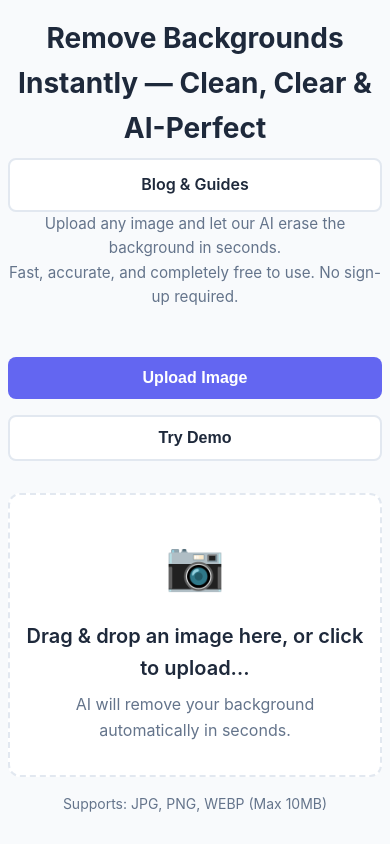
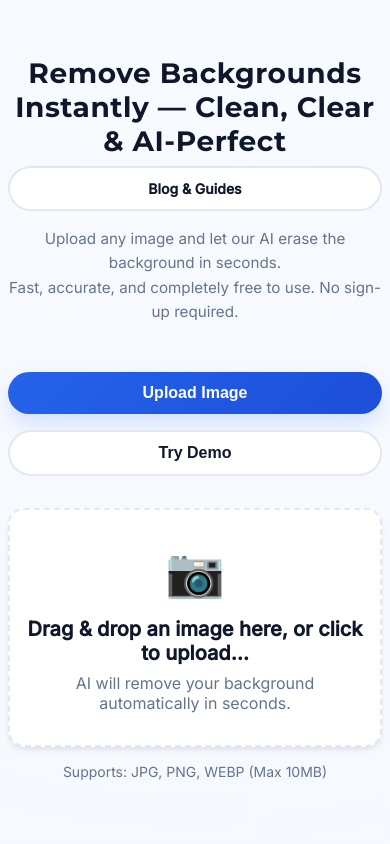
Before and after one commit to vinayakganiger0002-lgtm/bgremover, a website: page public/index.html in a window 390 px wide. Shown: the top 844 px of the page. Drawn offline with Linux system fonts and the light colour scheme.

Commit message:
new styles

```diff
--- a/public/index.html
+++ b/public/index.html
@@ -20,6 +20,10 @@
             crossorigin="anonymous"></script>
 
         <title>Remove Backgrounds Instantly — Clean, Clear &amp; AI-Perfect</title>
+        <link rel="preconnect" href="https://fonts.googleapis.com">
+<link rel="preconnect" href="https://fonts.gstatic.com" crossorigin>
+<link href="https://fonts.googleapis.com/css2?family=Montserrat:wght@600;700&family=Inter:wght@400;500&display=swap" rel="stylesheet">
+
         <link rel="stylesheet" href="style.css">
         <link rel="icon" type="image/png" href="/favicon.png">
     </head>
--- a/public/style.css
+++ b/public/style.css
@@ -1,32 +1,40 @@
+/* Reset */
 * {
     margin: 0;
     padding: 0;
     box-sizing: border-box;
 }
 
+/* Design tokens */
 :root {
     --primary-color: #6366f1;
     --primary-hover: #4f46e5;
     --secondary-color: #64748b;
     --background: #f8fafc;
     --surface: #ffffff;
-    --text-primary: #1e293b;
+    --text-primary: #0f172a;
     --text-secondary: #64748b;
     --border: #e2e8f0;
-    --shadow: 0 4px 6px -1px rgba(0, 0, 0, 0.1), 0 2px 4px -1px rgba(0, 0, 0, 0.06);
-    --shadow-lg: 0 10px 15px -3px rgba(0, 0, 0, 0.1), 0 4px 6px -2px rgba(0, 0, 0, 0.05);
+    --shadow: 0 4px 6px -1px rgba(15, 23, 42, 0.08),
+               0 2px 4px -1px rgba(15, 23, 42, 0.04);
+    --shadow-lg: 0 18px 45px rgba(15, 23, 42, 0.12);
 }
 
+/* Base layout */
 body {
-    font-family: -apple-system, BlinkMacSystemFont, 'Segoe UI', Roboto, 'Helvetica Neue', Arial, sans-serif;
-    background: var(--background);
+    font-family: 'Inter', system-ui, -apple-system, BlinkMacSystemFont, sans-serif;
+    background: radial-gradient(circle at top, #f7fbff 0, #f4f6fb 40%, #ffffff 100%);
     color: var(--text-primary);
-    line-height: 1.6;
     min-height: 100vh;
-    display: flex;
-    flex-direction: column;
 }
 
+/* Headings */
+h1, h2, h3 {
+    font-family: 'Montserrat', system-ui, sans-serif;
+    letter-spacing: 0.02em;
+}
+
+/* Container */
 .container {
     max-width: 1200px;
     margin: 0 auto;
@@ -36,9 +44,23 @@ body {
     flex-direction: column;
 }
 
+/* Header + top nav */
 header {
     text-align: center;
     margin-bottom: 3rem;
+    position: relative;
+}
+
+.main-nav {
+    position: absolute;
+    top: 0;
+    right: 0;
+    display: flex;
+    gap: 0.75rem;
+}
+
+.main-nav a {
+    font-size: 0.875rem;
 }
 
 h1 {
@@ -49,8 +71,9 @@ h1 {
 }
 
 .subtitle {
-    font-size: 1.125rem;
+    font-size: 1.075rem;
     color: var(--text-secondary);
+    line-height: 1.6;
 }
 
 /* CTA Buttons */
@@ -67,10 +90,12 @@ h1 {
     font-size: 1.125rem;
 }
 
+/* Main */
 main {
     flex: 1;
 }
 
+/* Upload section */
 .upload-section {
     margin-bottom: 2rem;
 }
@@ -78,19 +103,20 @@ main {
 .upload-area {
     background: var(--surface);
     border: 2px dashed var(--border);
-    border-radius: 12px;
+    border-radius: 16px;
     padding: 4rem 2rem;
     text-align: center;
     cursor: pointer;
     transition: all 0.3s ease;
     position: relative;
+    box-shadow: var(--shadow);
 }
 
 .upload-area:hover {
     border-color: var(--primary-color);
     background: #f8f9ff;
     transform: translateY(-2px);
-    box-shadow: var(--shadow);
+    box-shadow: var(--shadow-lg);
 }
 
 .upload-area.drag-over {
@@ -100,7 +126,7 @@ main {
 }
 
 .upload-icon {
-    font-size: 4rem;
+    font-size: 3.75rem;
     margin-bottom: 1rem;
 }
 
@@ -123,6 +149,7 @@ main {
     color: var(--text-secondary);
 }
 
+/* Preview section */
 .preview-section {
     margin-top: 2rem;
 }
@@ -136,7 +163,7 @@ main {
 
 .preview-box {
     background: var(--surface);
-    border-radius: 12px;
+    border-radius: 16px;
     padding: 1.5rem;
     box-shadow: var(--shadow);
 }
@@ -154,7 +181,7 @@ main {
     width: 100%;
     padding-top: 100%;
     background: #f1f5f9;
-    border-radius: 8px;
+    border-radius: 12px;
     overflow: hidden;
 }
 
@@ -165,9 +192,10 @@ main {
     width: 100%;
     height: 100%;
     object-fit: contain;
-    border-radius: 8px;
+    border-radius: 12px;
 }
 
+/* Loading state */
 .loading-state {
     position: absolute;
     top: 50%;
@@ -199,6 +227,7 @@ main {
     }
 }
 
+/* Action buttons */
 .action-buttons {
     display: flex;
     gap: 1rem;
@@ -206,12 +235,13 @@ main {
     flex-wrap: wrap;
 }
 
+/* Buttons */
 .btn {
     padding: 0.75rem 2rem;
     font-size: 1rem;
     font-weight: 600;
     border: none;
-    border-radius: 8px;
+    border-radius: 999px;
     cursor: pointer;
     transition: all 0.3s ease;
     text-decoration: none;
@@ -219,14 +249,14 @@ main {
 }
 
 .btn-primary {
-    background: var(--primary-color);
-    color: white;
+    background: linear-gradient(135deg, #2563eb, #1d4ed8);
+    color: #fff;
+    box-shadow: 0 10px 20px rgba(37, 99, 235, 0.16);
 }
 
 .btn-primary:hover {
-    background: var(--primary-hover);
-    transform: translateY(-2px);
-    box-shadow: var(--shadow-lg);
+    transform: translateY(-1px);
+    box-shadow: 0 18px 30px rgba(37, 99, 235, 0.25);
 }
 
 .btn-secondary {
@@ -241,6 +271,7 @@ main {
     transform: translateY(-2px);
 }
 
+/* Error message */
 .error-message {
     background: #fee2e2;
     border: 1px solid #fecaca;
@@ -255,7 +286,7 @@ main {
     font-weight: 500;
 }
 
-/* Benefits Section */
+/* Benefits section */
 .benefits-section {
     margin: 4rem 0;
     padding: 3rem 0;
@@ -270,7 +301,7 @@ main {
 
 .benefit-card {
     background: var(--surface);
-    border-radius: 12px;
+    border-radius: 16px;
     padding: 2rem;
     text-align: center;
     box-shadow: var(--shadow);
@@ -299,7 +330,7 @@ main {
     line-height: 1.6;
 }
 
-/* SEO Text Section */
+/* SEO text */
 .seo-text-section {
     margin: 2rem 0 3rem;
 }
@@ -312,7 +343,7 @@ main {
     font-size: 0.975rem;
 }
 
-/* Features Section */
+/* Features */
 .features-section {
     margin: 4rem 0;
     padding: 3rem 0;
@@ -323,7 +354,7 @@ main {
     align-items: flex-start;
     gap: 1.5rem;
     background: var(--surface);
-    border-radius: 12px;
+    border-radius: 16px;
     padding: 2rem;
     margin-bottom: 1.5rem;
     box-shadow: var(--shadow);
@@ -352,13 +383,14 @@ main {
     line-height: 1.7;
 }
 
-/* Why Choose Us Section */
+/* Why choose us */
 .why-choose-section {
     margin: 4rem 0;
     padding: 3rem 2rem;
     text-align: center;
     background: linear-gradient(135deg, #f8f9ff 0%, #ffffff 100%);
-    border-radius: 16px;
+    border-radius: 20px;
+    box-shadow: var(--shadow);
 }
 
 .why-choose-section h2 {
@@ -376,7 +408,7 @@ main {
     margin: 0 auto;
 }
 
-/* Info Section */
+/* Info section */
 .info-section {
     margin: 4rem 0;
     padding: 3rem 0;
@@ -390,7 +422,7 @@ main {
 
 .info-card {
     background: var(--surface);
-    border-radius: 12px;
+    border-radius: 16px;
     padding: 2rem;
     text-align: center;
     box-shadow: var(--shadow);
@@ -451,7 +483,27 @@ footer {
     font-size: 0.875rem;
 }
 
-/* Responsive Design */
+/* Blog pages */
+.blog-list ul {
+    list-style: none;
+    margin-top: 1.25rem;
+}
+
+.blog-list li {
+    margin-bottom: 0.75rem;
+}
+
+.blog-list a {
+    color: var(--primary-color);
+    text-decoration: none;
+    font-weight: 500;
+}
+
+.blog-list a:hover {
+    text-decoration: underline;
+}
+
+/* Responsive */
 @media (max-width: 768px) {
     h1 {
         font-size: 1.9rem;
@@ -459,6 +511,16 @@ footer {
 
     .subtitle {
         font-size: 0.95rem;
+    }
+
+    header {
+        padding-top: 2.5rem;
+    }
+
+    .main-nav {
+        position: static;
+        justify-content: center;
+        margin-bottom: 1rem;
     }
 
     .cta-buttons {
```
